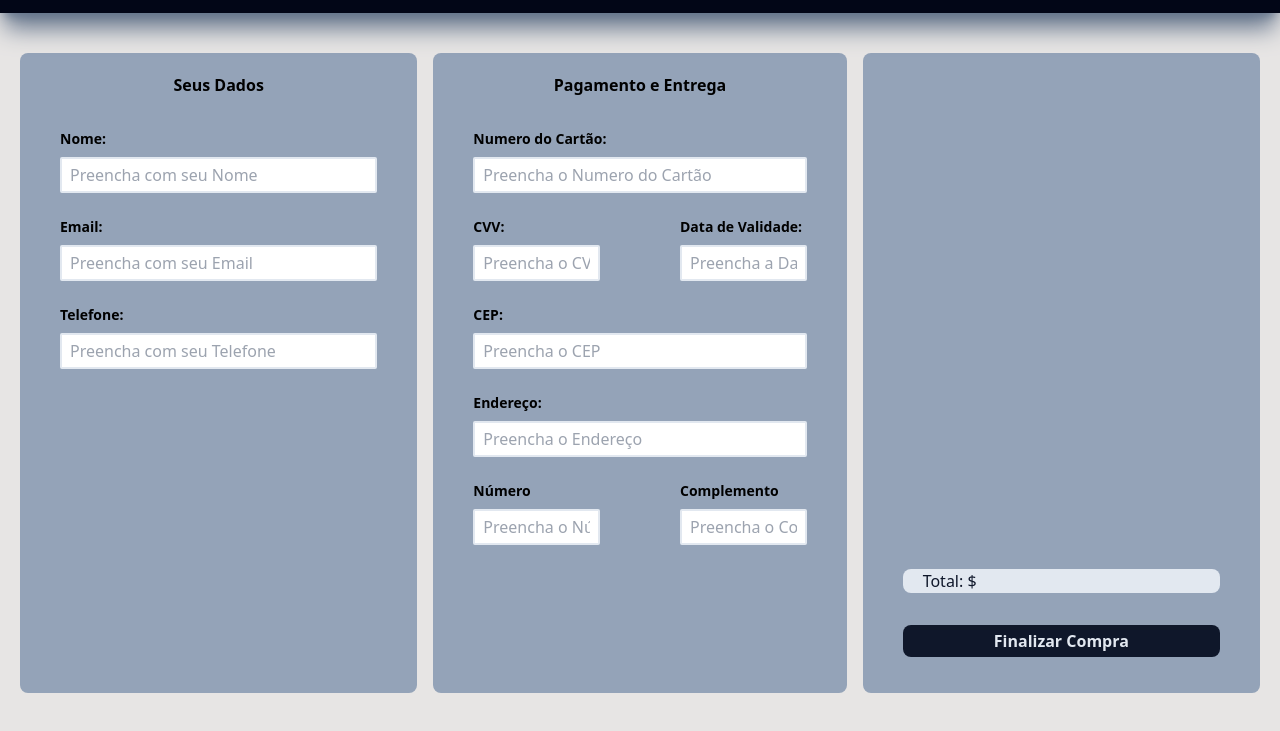
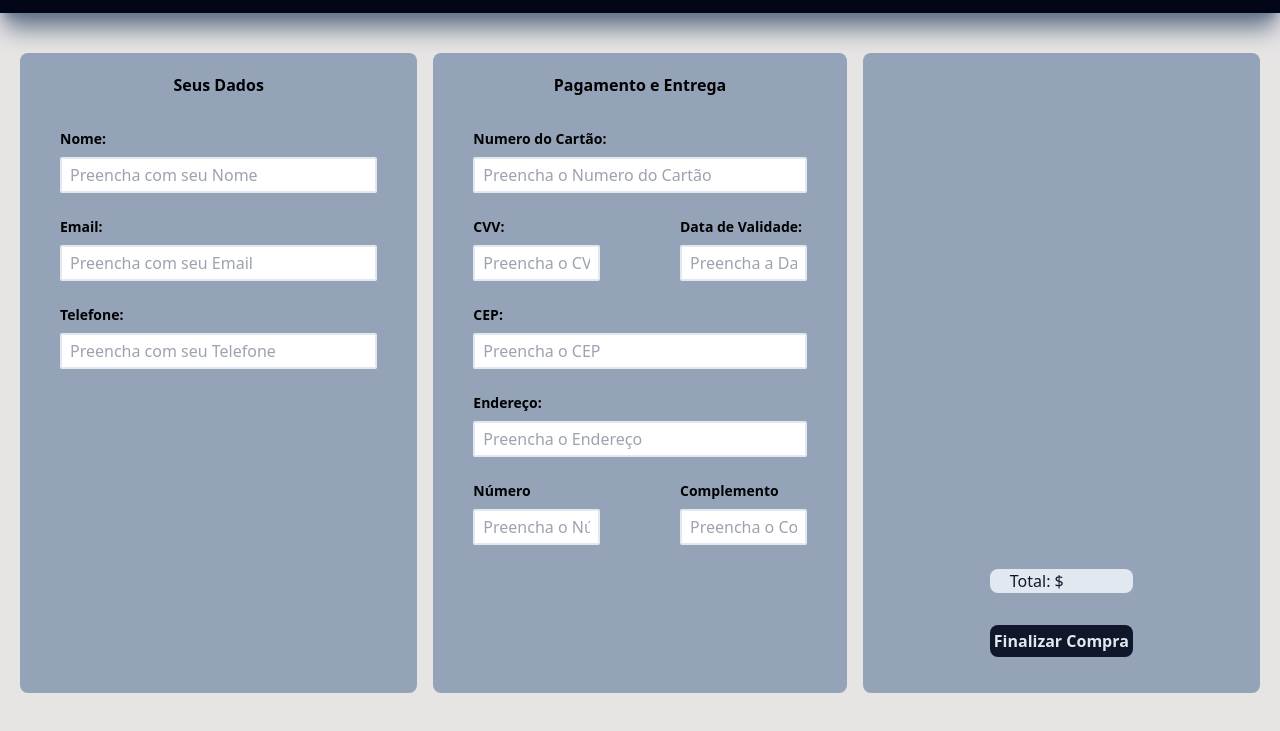
Before and after one commit to LyrAndre/MercadoLyrainter, a website built with Vite: page checkout.html in a window 1280 px wide. Shown: the part 67-798 px from the top of the page. Built offline with nearby package versions, Linux system fonts and the light colour scheme.

Commit message:
cards de produtos centralizados

```diff
--- a/checkout.html
+++ b/checkout.html
@@ -125,7 +125,7 @@
           </div>
         </section>
         <section id="produtos-checkout"
-        class="w-1/3 bg-slate-400 rounded-lg py-5">
+        class="w-1/3 bg-slate-400 rounded-lg py-5 flex flex-col items-center">
     <section id="container-produto-checkout" class="h-4/5 overflow-y-auto px-10" ></section>
     <section id="celula-checkout" class="flex flex-col px-10 h-1/5 justify-around">
         <p id="preco-total" class="bg-slate-200 text-slate-900 rounded-lg pl-5">Total: $</p>
```
